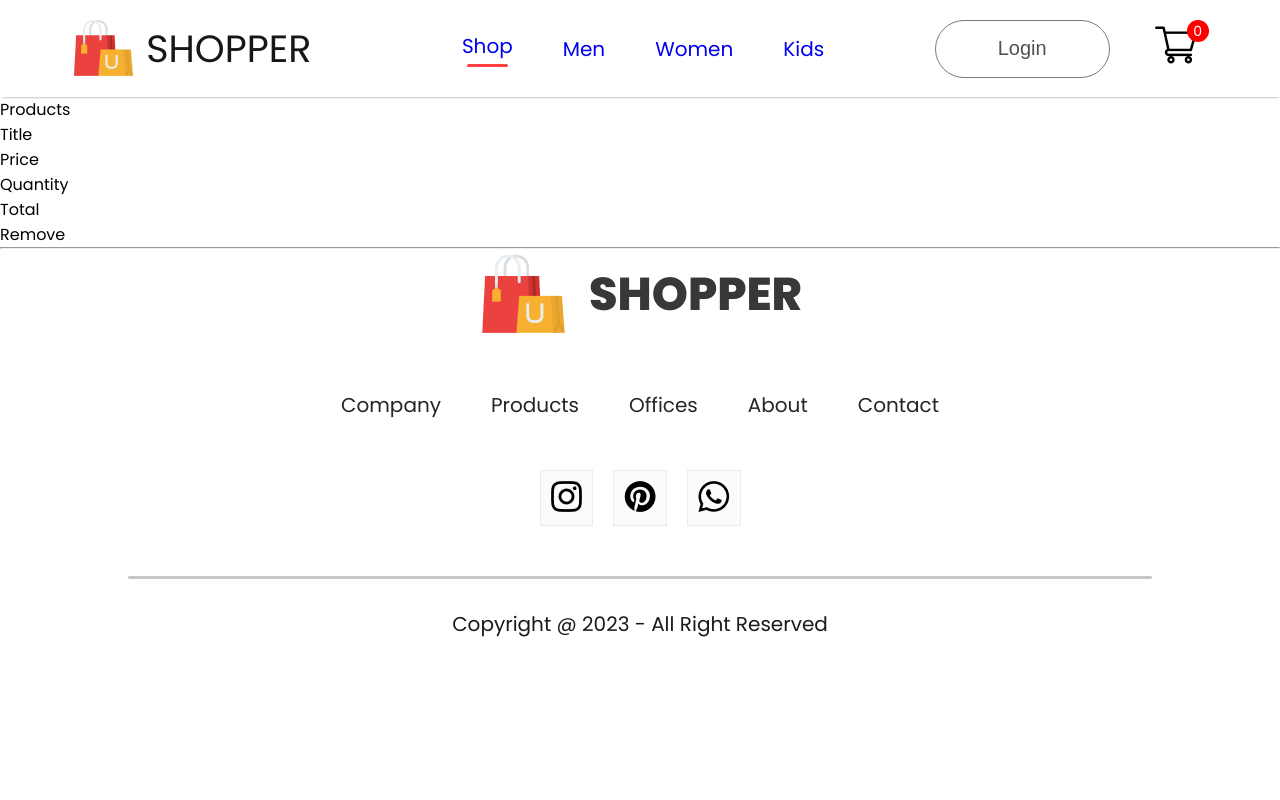
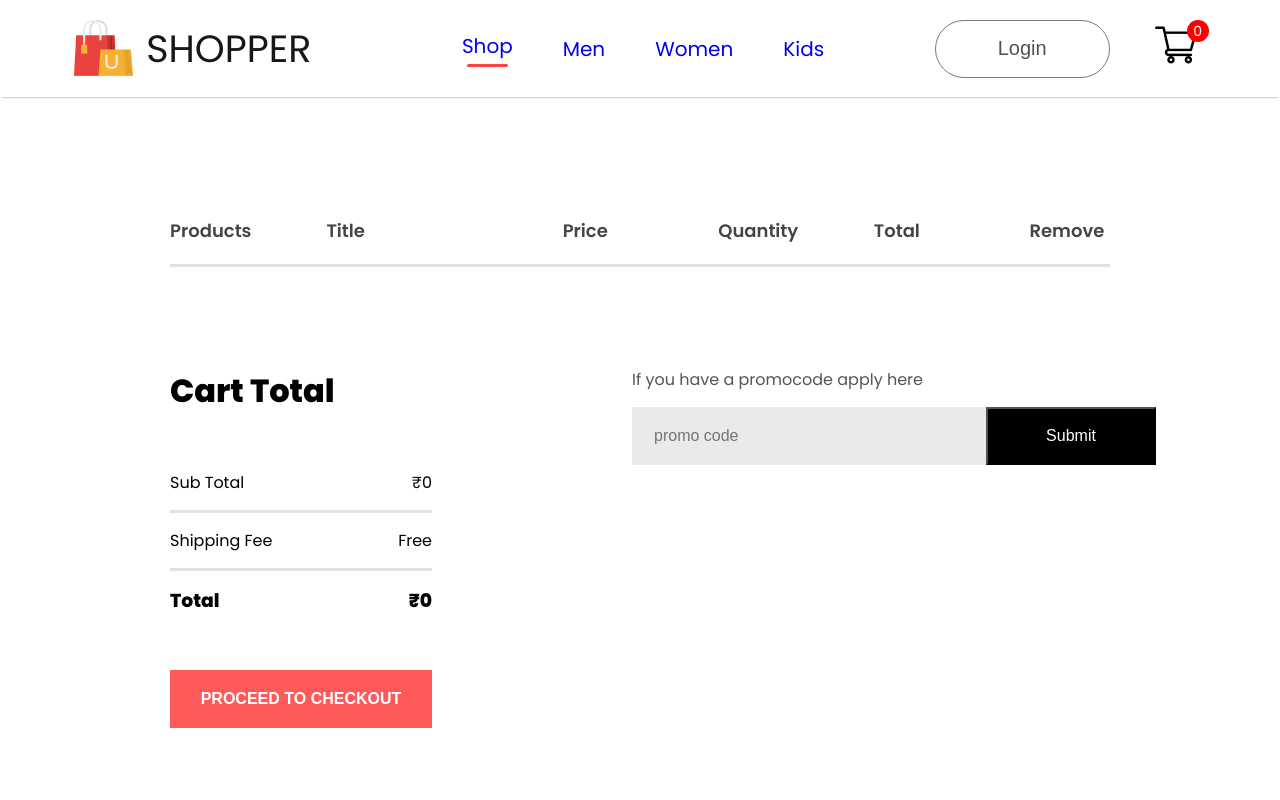
Before and after one commit to Shivamvish26/E-commerce-Website, a React (Create React App) app in the folder frontend/: page /cart in a window 1280 px wide. Shown: the top 800 px of the page. Built offline with nearby package versions, Linux system fonts and the light colour scheme.

Commit message:
frontend completed

```diff
--- a/frontend/src/Components/CartsItems/CartsItems.css
+++ b/frontend/src/Components/CartsItems/CartsItems.css
@@ -0,0 +1,109 @@
+.cartitems{
+    margin: 100px 170px;
+}
+
+.cartitems hr{
+    height: 3px;
+    background: #e2e2e2;
+    border: 0;
+}
+
+.cartitems-formate-main{
+    display: grid;
+    grid-template-columns: 0.5fr 2fr 1fr 1fr 1fr 1fr;
+    align-items: center;
+    gap: 75px;
+    padding: 20px 0px;
+    color: #454545;
+    font-size: 18px;
+    font-weight: 600;
+}
+
+.cartitems-formate{
+    font-size: 17px;
+    font-weight: 500;
+}
+
+.carticon-product-icon{
+    height: 62px;
+}
+
+.cart-items-remove{
+    width:  15px;
+    margin: 0px 40px;
+    cursor: pointer;
+}
+
+.CartItems-quantity{
+    width: 64px;
+    height: 50px;
+    border: 2px solid #ebebeb;
+    background: #ffff;
+}
+
+.cartitems-down{
+    display: flex;
+    margin: 100px 0px;
+}
+
+.cartitems-total{
+    flex: 1;
+    display: flex;
+    flex-direction: column;
+    margin-right: 200px;
+    gap: 40px;
+}
+
+.cartitems-total-items{
+    display: flex;
+    justify-content: space-between;
+    padding: 15px 0px;
+}
+
+.cartitems-total button{
+    width: 262px;
+    height: 58px;
+    outline: none;
+    border: none;
+    background: #ff5a5a;
+    color: #fff;
+    font-size: 16px;
+    font-weight: 600;
+    cursor: pointer;
+}
+
+.cartitems-promocode{
+    flex: 1;
+    font-size: 16px;
+    font-weight: 500;
+}
+
+.cartitems-promocode p{
+    color: #555;
+}
+
+.cartitme-promobox{
+    width: 504px;
+    margin-top: 15px;
+    padding-left: 20px;
+    height: 58px;
+    background: #eaeaea;
+}
+
+.cartitme-promobox input{
+    border: none;
+    outline: none;
+    font-size: 16px;
+    background: transparent;
+    width: 330px;
+    height: 50px;
+}
+
+.cartitme-promobox button{
+    width: 170px;
+    height: 58px;
+    font-size: 16px;
+    background: black;
+    color: white;
+    cursor: pointer;
+}
--- a/frontend/src/Components/CartsItems/CartsItems.jsx
+++ b/frontend/src/Components/CartsItems/CartsItems.jsx
@@ -4,8 +4,13 @@ import { ShopContext } from "../../Context/ShopContext";
 import remove_icon from "../Assets/cart_cross_icon.png";
 
 const CartsItems = () => {
-  const { all_product, cartItems, addToCart, removeFromCart } =
-    useContext(ShopContext);
+  const {
+    getTotalCartAmout,
+    all_product,
+    cartItems,
+    addToCart,
+    removeFromCart,
+  } = useContext(ShopContext);
   return (
     <div className="cartitems">
       <div className="cartitems-formate-main">
@@ -21,19 +26,58 @@ const CartsItems = () => {
         if (cartItems[e.id] > 0) {
           return (
             <div>
-              <div className="cartitems-formate">
-                <img src={e.image} alt="" className="cart-icon-product-icon" />
+              <div className="cartitems-formate cartitems-formate-main">
+                <img src={e.image} alt="" className="carticon-product-icon" />
                 <p>{e.name}</p>
-                <p>${e.new_price}</p>
-                <button className="CartItems-quantity">{cartItems[e.id]}</button>
-                <p>{e.new_price*cartItems[e.id]}</p>
-                <img src={remove_icon} onClick={()=>{removeFromCart(e.id)}} alt="" />
+                <p>₹{e.new_price}</p>
+                <button className="CartItems-quantity">
+                  {cartItems[e.id]}
+                </button>
+                <p>₹{e.new_price * cartItems[e.id]}</p>
+                <img
+                  className="cart-items-remove"
+                  src={remove_icon}
+                  onClick={() => {
+                    removeFromCart(e.id);
+                  }}
+                  alt=""
+                />
               </div>
               <hr />
             </div>
           );
         }
+        return null;
       })}
+      <div className="cartitems-down">
+        <div className="cartitems-total">
+          <h1>Cart Total</h1>
+          <div>
+            <div className="cartitems-total-items">
+              <p>Sub Total</p>
+              <p>₹{getTotalCartAmout()}</p>
+            </div>
+            <hr />
+            <div className="cartitems-total-items">
+              <p>Shipping Fee</p>
+              <p>Free</p>
+            </div>
+            <hr />
+            <div className="cartitems-total-items">
+              <h3>Total</h3>
+              <h3>₹{getTotalCartAmout()}</h3>
+            </div>
+          </div>
+          <button>PROCEED TO CHECKOUT</button>
+        </div>
+        <div className="cartitems-promocode">
+          <p>If you have a promocode apply here</p>
+          <div className="cartitme-promobox">
+            <input type="text" placeholder="promo code" />
+            <button>Submit</button>
+          </div>
+        </div>
+      </div>
     </div>
   );
 };
--- a/frontend/src/Components/Navbar/Navbar.jsx
+++ b/frontend/src/Components/Navbar/Navbar.jsx
@@ -1,11 +1,13 @@
-import React, { useState } from 'react'
+import React, { useContext, useState } from 'react'
 import './Navbar.css'
 import logo from '../Assets/logo.png'
 import cart_icon from '../Assets/cart_icon.png'
 import { Link } from 'react-router-dom'
+import { ShopContext } from '../../Context/ShopContext'
 const Navbar = () => {
 
   const[menu,setMenu] = useState("shop");
+  const {getTotalCartItems}=useContext(ShopContext);
   return (
     <div className='navbar'>
       <div className="nav-logo">
@@ -21,7 +23,7 @@ const Navbar = () => {
       <div className="nav-login-cart">
         <Link to="/login"><button>Login</button></Link>
         <Link to="/cart"><img src={cart_icon} alt=''/></Link>
-        <div className="nav-cart-count">0</div>
+        <div className="nav-cart-count">{getTotalCartItems()}</div>
       </div>
     </div>
   )
--- a/frontend/src/Context/ShopContext.jsx
+++ b/frontend/src/Context/ShopContext.jsx
@@ -26,7 +26,30 @@ const ShopContextProvider =(props)=>{
         setCartItems((prev)=>({...prev,[itemId]:prev[itemId]-1}))
     }
 
-    const contextValue ={all_product,cartItems,addToCart,removeFromCart};
+    const getTotalCartAmout = () => {
+        let totalAmount = 0;
+        for (const item in cartItems) {
+            if (cartItems[item] > 0) {
+                let itemInfo = all_product.find((product) => product.id === Number(item));
+                totalAmount += itemInfo.new_price * cartItems[item];
+            }
+        }
+        return totalAmount;
+    };
+
+    const getTotalCartItems = () => {
+        let totalItem = 0;
+        for (const item in cartItems)
+        {
+            if(cartItems[item]>0){
+                totalItem+=cartItems[item];
+            }
+        }
+        return totalItem;
+    };
+
+
+    const contextValue ={getTotalCartItems,getTotalCartAmout,all_product,cartItems,addToCart,removeFromCart};
     // console.log(cartItems);
 
     return(
```
